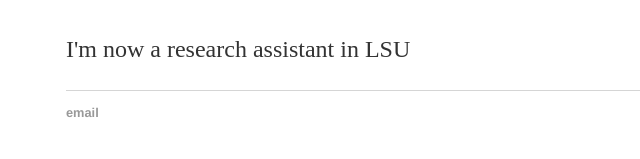
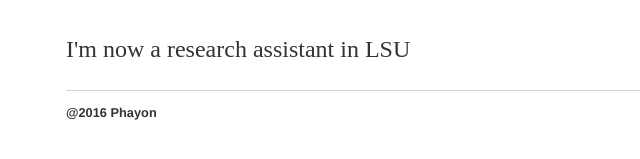
Before and after one commit to xtchenhui/blogs, a Jekyll site: the page built from index.html, in a window 1280 px wide. Shown: the part 169-328 px from the top of the page, without its empty margins (126-766 px from the left). Built offline with Jekyll 4.4.1, drawn with Linux system fonts in a browser that asks for light colours.

Commit message:
Update default.html

```diff
--- a/_layouts/default.html
+++ b/_layouts/default.html
@@ -21,7 +21,7 @@
 			</div><!-- /.container -->
 			<footer>
 	    		<ul>
-	        		<li><a href="mailto:xtchenhui@gmail.com">email</a></li>
+	        		<li>@2016 Phayon</li>
 				</ul>
 			</footer>
 		</body>
```
